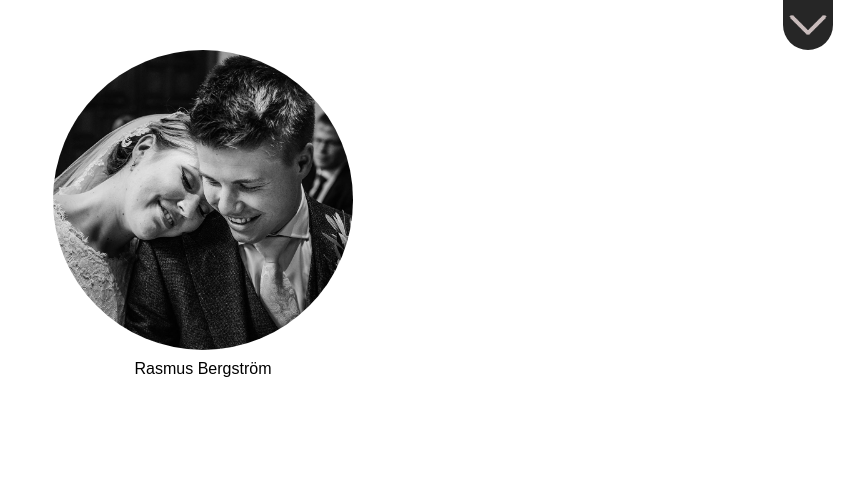
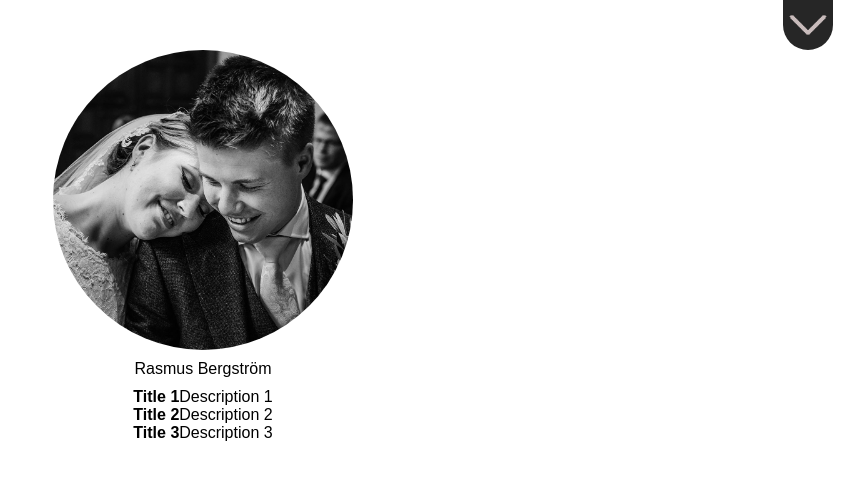
Before and after one commit to JRasmusBm/jrasmusbm.github.io, a React (Create React App) app: page / in a window 1280 px wide. Shown: the top 480 px of the page, without its empty margins (437-1280 px from the left). Built offline with nearby package versions, Linux system fonts and the light colour scheme; the HTML template or start-up script is replaced by a standard one.

Commit message:
Start adding information cards

```diff
--- /dev/null
+++ b/src/components/Card.tsx
@@ -0,0 +1,36 @@
+import * as React from 'react';
+import styled from 'styled-components';
+
+const View = styled.div`
+  display: flex;
+  justify-content: space-between;
+  align-items: space-between;
+`;
+
+const Title = styled.div`
+  font-weight: 600;
+`;
+
+const Description = styled.div`
+
+`;
+
+interface CardProps {
+  title: string;
+  children: string;
+}
+
+const Card = (props: CardProps) => {
+    return (
+      <View>
+        <Title>
+          {props.title}
+        </Title>
+        <Description>
+          {props.children}
+        </Description>
+      </View>
+    );
+};
+
+export default Card;
--- a/src/components/Home.tsx
+++ b/src/components/Home.tsx
@@ -3,6 +3,7 @@ import styled from 'styled-components';
 
 const rasmus = require('./rasmus.jpg');
 import Header from './Header';
+import Card from './Card';
 
 const View = styled.div`
   display: flex;
@@ -29,6 +30,9 @@ class Home extends React.Component {
         <View key={1}>
           <Image src={rasmus} />
           <TextHeader>Rasmus Bergström</TextHeader>
+          <Card title="Title 1">Description 1</Card>
+          <Card title="Title 2">Description 2</Card>
+          <Card title="Title 3">Description 3</Card>
         </View>
       ),
     ];
```
